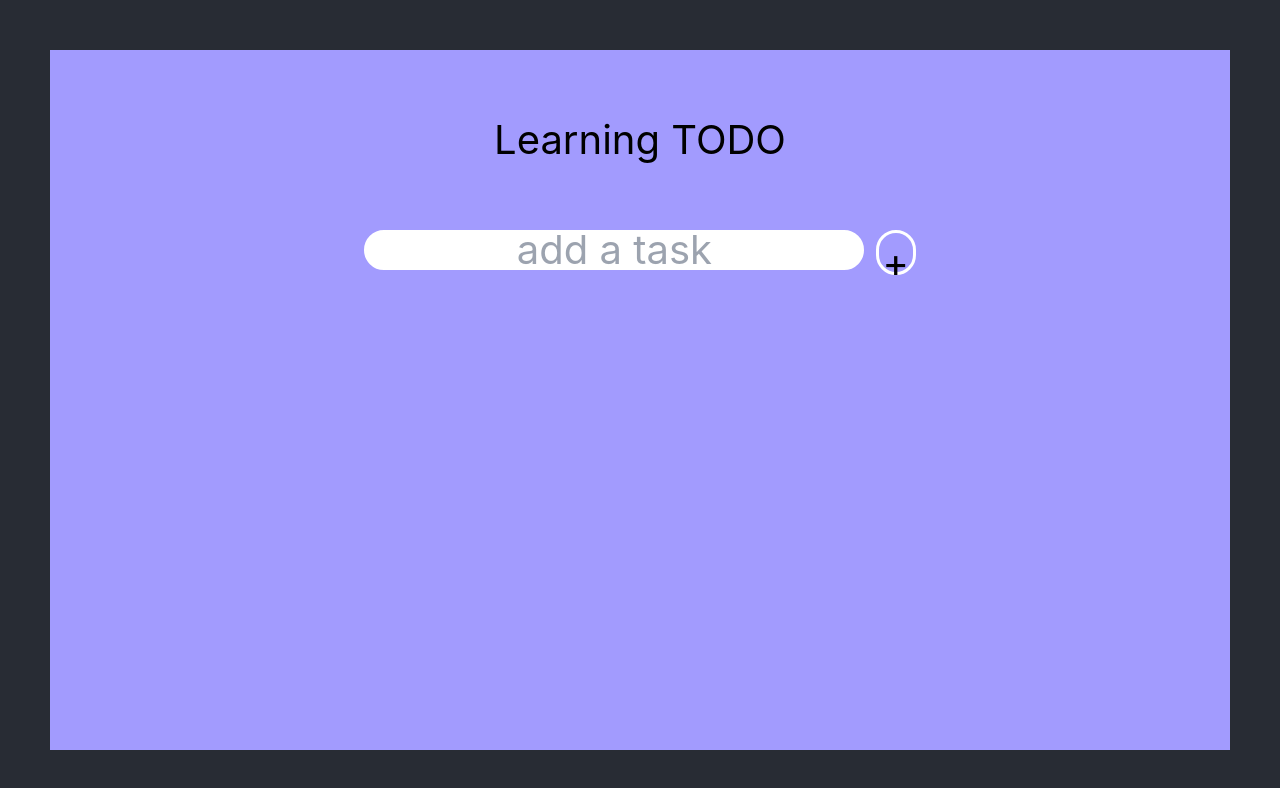
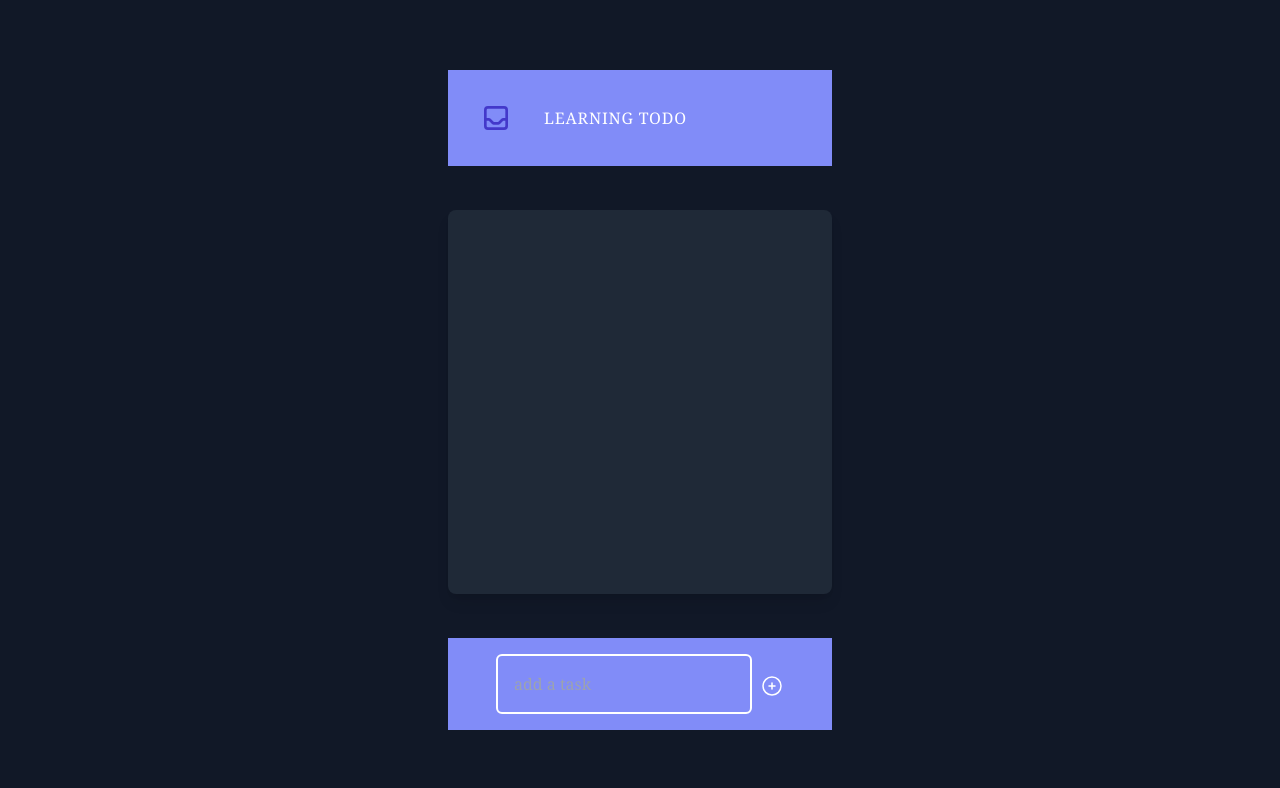
Before and after one commit to flashpunch0-0/Todolist, a React (Create React App) app: page / in a window 1280 px wide. Shown: the top 788 px of the page. Built offline with nearby package versions, Linux system fonts and the light colour scheme.

Commit message:
addedd tailwind css all over

```diff
--- a/src/App.css
+++ b/src/App.css
@@ -1,38 +1,4 @@
-.App {
-  text-align: center;
-}
-
-@media (prefers-reduced-motion: no-preference) {
-  .App-logo {
-    animation: App-logo-spin infinite 20s linear;
-  }
-}
-
-.App-header {
-  background-color: #282c34;
-  min-height: 100vh;
-  display: flex;
-  flex-direction: column;
-  align-items: center;
-  justify-content: center;
-  font-size: calc(10px + 2vmin);
-  color: white;
-}
-
-.App-link {
-  color: #61dafb;
-}
-
-@keyframes App-logo-spin {
-  from {
-    transform: rotate(0deg);
-  }
-  to {
-    transform: rotate(360deg);
-  }
-}
-
-.main_div {
+/* .main_div {
   text-align: center;
   font-size: 40px;
   height: auto;
@@ -43,33 +9,33 @@
   border-width: 50px;
   border-color: #282c34;
   height: 100vh;
-}
-input {
+} */
+/* input {
   border-radius: 20px;
   width: 500px;
   text-align: center;
   height: 40px;
   border: solid white;
-}
-button {
+} */
+/* button {
   width: 40px;
   height: 45px;
   border-radius: 20px;
   border: solid white;
 }
 button:hover {
-  background-color: #2ecc71;
-}
+  background-color: #2ecc71; */
+/* } */
 
-.inputandsubmit {
+/* .inputandsubmit {
   display: flex;
   justify-content: center;
-}
-h1 {
+} */
+/* h1 {
   color: white;
 
   border-radius: 20px;
 }
 .taskalign {
   justify-content: center;
-}
+} */
--- a/src/App.js
+++ b/src/App.js
@@ -61,23 +61,48 @@ const App = () => {
 
   return (
     <>
-      <div className="main_div bg-green-400">
-        <div className="center_div bg-green">
-          <br />
-          <h1 className="text-black">Learning TODO</h1>
-          <br />
-          <div className="inputandsubmit">
+      <body
+        className="
+       text-white font-serif bg-gray-900  w-screen h-screen  "
+      >
+        {/* content wrapper */}
+        <div className="flex items-center justify-center h-screen  ">
+          <div className=" md:shrink-0 w-96 text-center  ">
+            <div className=" font-extralight tracking-wider uppercase ">
+              <h1 className="p-8 flex items-center  justify-start    bg-indigo-400 ">
+                <svg
+                  class="h-8 w-8 text-indigo-700 stroke-current "
+                  xmlns="http://www.w3.org/2000/svg"
+                  fill="none"
+                  viewBox="0 0 24 24"
+                  stroke="currentColor"
+                >
+                  <path
+                    stroke-linecap="round"
+                    stroke-linejoin="round"
+                    stroke-width="2"
+                    d="M20 13V6a2 2 0 00-2-2H6a2 2 0 00-2 2v7m16 0v5a2 2 0 01-2 2H6a2 2 0 01-2-2v-5m16 0h-2.586a1 1 0 00-.707.293l-2.414 2.414a1 1 0 01-.707.293h-3.172a1 1 0 01-.707-.293l-2.414-2.414A1 1 0 006.586 13H4"
+                  />
+                </svg>
+                <p className=" ml-8"> Learning TODO</p>
+              </h1>
+            </div>
+            {/* <div className="inputandsubmit">
               <input
                 type="text"
                 placeholder="add a task"
                 value={inputList}
                 onChange={itemEvent}
               />
-            &nbsp;
-            <button onClick={listofItems}> + </button>
-          </div>
 
-          <ol>
+              <button className="ml-2" onClick={listofItems}>
+                {" "}
+                +{" "}
+              </button>
+            </div> */}
+            {/* for ordered list */}
+            <div className="mt-11   overflow-auto text-white rounded-lg shadow-lg mb-11 h-96 bg-gray-800 ">
+              <div className="block justify-around items-center">
                 {/* <li>{inputList}</li> */}
                 {/* mapping function */}
                 {Items.map((allitemsvalue, index) => {
@@ -90,9 +115,47 @@ const App = () => {
                     />
                   );
                 })}
-          </ol>
               </div>
             </div>
+
+            {/* for input */}
+            <div className=" flex w-full bg-indigo-400  items-center justify-center ">
+              <div className=" p-4 justify-center items-center">
+                <input
+                  className="p-4 text-white w-64 border-2 border-white rounded-md bg-indigo-400  "
+                  type="text"
+                  placeholder="add a task"
+                  value={inputList}
+                  onChange={itemEvent}
+                />
+
+                <button
+                  className="ml-2    align-middle  "
+                  onClick={listofItems}
+                >
+                  <svg
+                    className="w-10 h-10"
+                    xmlns="http://www.w3.org/2000/svg"
+                    fill="none"
+                    viewBox="0 0 24 24"
+                    stroke-width="1.5"
+                    stroke="currentColor"
+                    class="w-6 h-6"
+                  >
+                    <path
+                      stroke-linecap="round"
+                      stroke-linejoin="round"
+                      d="M12 9v6m3-3H9m12 0a9 9 0 11-18 0 9 9 0 0118 0z"
+                    />
+                  </svg>
+                </button>
+              </div>
+            </div>
+          </div>
+        </div>
+
+        {/* <div className=" w-2/12"></div> */}
+      </body>
     </>
   );
 };
--- a/src/TODOLISTS.jsx
+++ b/src/TODOLISTS.jsx
@@ -4,17 +4,55 @@ const TODOLISTS = (props) => {
   // props are immutable
   return (
     <>
-      <div className="taskalign">
+      <div className=" grid md:grid-cols-5 ">
+        <li className=" flex ">
+          <div className="md:col-span-1 ">
+            {/* presents id */}
+            {props.id + 1}
+          </div>
+          <div className=" md:col-span-3 justify-center">
+            {/* presents text */}
+            {props.text}
+          </div>
+          <div className=" md:col-span-1 justify-end">
+            {/* presents delete button */}
+            <button
+              aria-hidden="true"
+              onClick={() => {
+                props.onSelect(props.id);
+              }}
+            >
+              <svg
+                xmlns="http://www.w3.org/2000/svg"
+                fill="none"
+                viewBox="0 0 24 24"
+                stroke-width="1.5"
+                stroke="currentColor"
+                class="w-6 h-6"
+              >
+                <path
+                  stroke-linecap="round"
+                  stroke-linejoin="round"
+                  d="M20.25 7.5l-.625 10.632a2.25 2.25 0 01-2.247 2.118H6.622a2.25 2.25 0 01-2.247-2.118L3.75 7.5m6 4.125l2.25 2.25m0 0l2.25 2.25M12 13.875l2.25-2.25M12 13.875l-2.25 2.25M3.375 7.5h17.25c.621 0 1.125-.504 1.125-1.125v-1.5c0-.621-.504-1.125-1.125-1.125H3.375c-.621 0-1.125.504-1.125 1.125v1.5c0 .621.504 1.125 1.125 1.125z"
+                />
+              </svg>
+            </button>
+          </div>
+        </li>
+        {/* <div className="text-white flex   mt-10   justify-around items-center">
           <li>
-          {props.id + 1} {props.text}{" "}
+            <span className=" justify-start "> {props.id + 1}</span>
+            <span className="ml-10 text-2xl">{props.text}</span>
           </li>
+
           <i
-          className="bi bi-x-lg"
+            className="bi bi-x-lg   "
             aria-hidden="true"
             onClick={() => {
               props.onSelect(props.id);
             }}
           />
+        </div> */}
       </div>
     </>
   );
```
Lines whose indentation alone changed are shown as unchanged.
